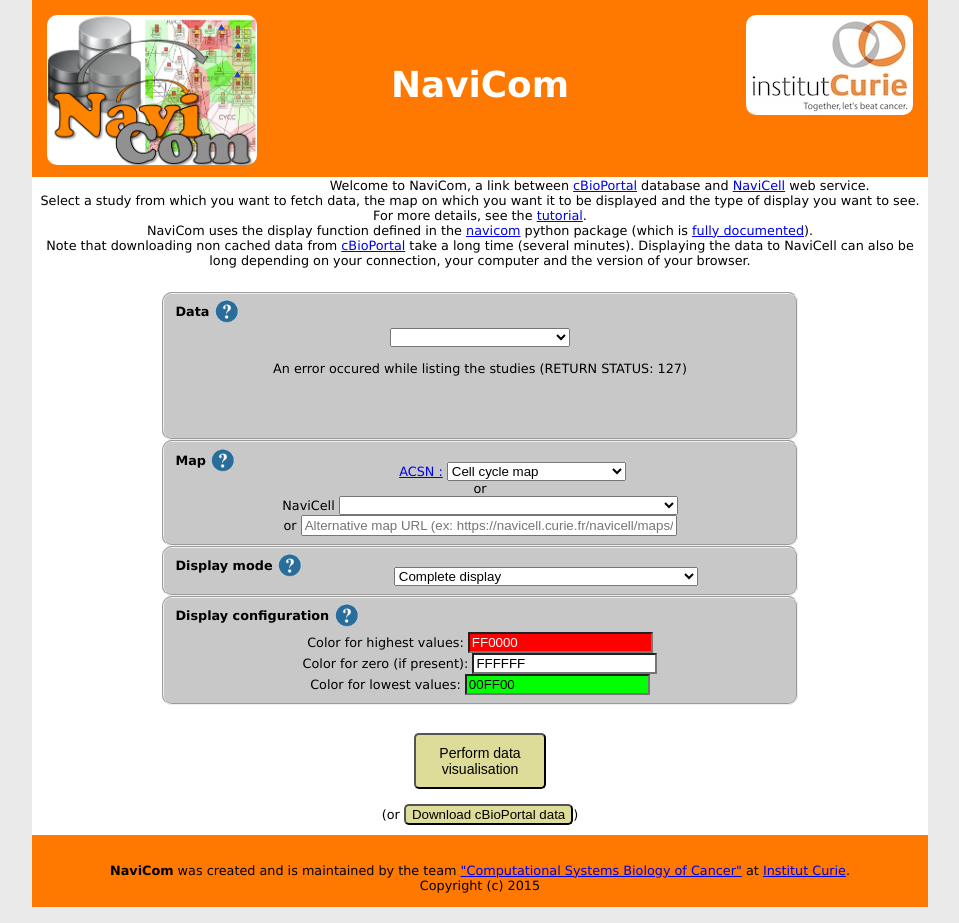
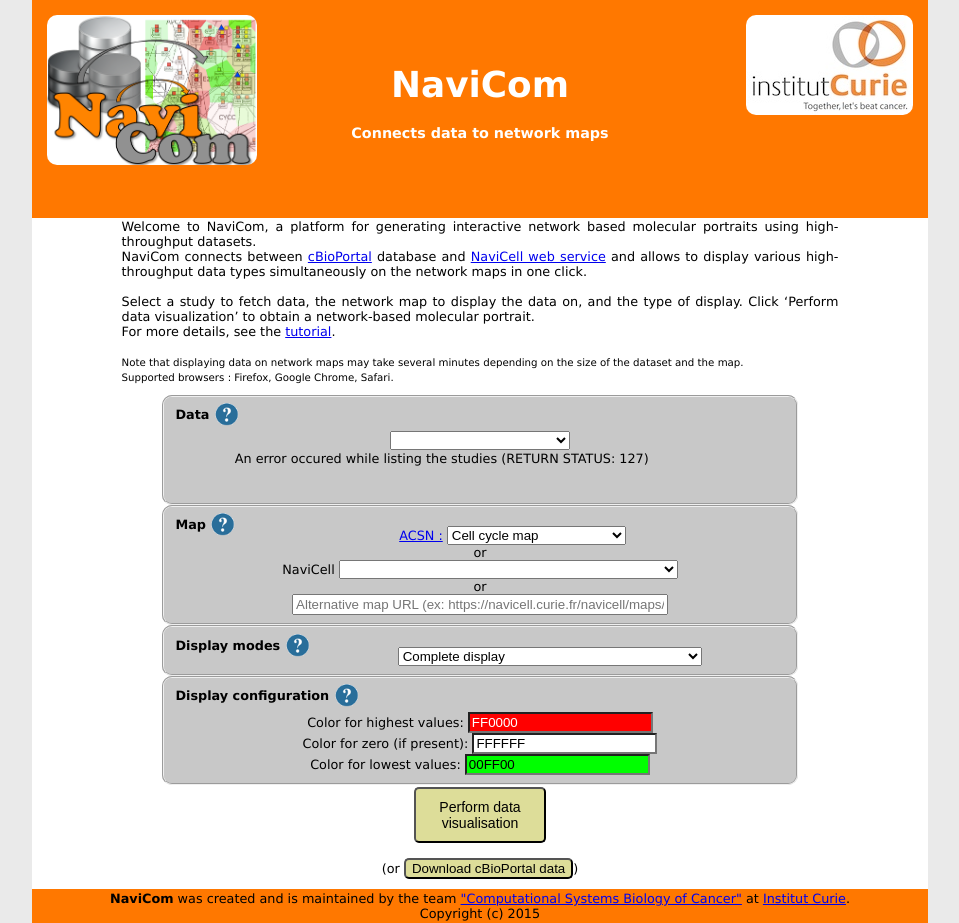
Before and after one commit to MathurinD/NaviCom_portal, a PHP site: page /bridge.php in a window 1280 px wide. Shown: the whole page, without its empty margins (160-1119 px from the left). Run offline with PHP 8.4, Linux system fonts and the light colour scheme; some libraries are stand-ins or nearby versions.

Commit message:
Improve presentation and tutorial
Add navicom paper figure, will be used for intro
Update navicom logo
Improve presentation of the portal
Improve error explanation in tutorial

```diff
--- a/bridge.css
+++ b/bridge.css
@@ -55,7 +55,7 @@ h1 {
     margin: auto;
     background: rgb(255, 120, 0);
     color: white;
-    width: 25%;
+    width: 40%;
     position: relative;
     top: -1em;
     margin-bottom: 1em;
@@ -64,6 +64,10 @@ h1 {
 h1 a {
     text-decoration: none;
     color: white;
+}
+
+#slogan {
+    font-size: 0.4em;
 }
 
 h2 {
@@ -77,6 +81,9 @@ h2 {
 
 p {
     padding: 1px;
+    margin: auto;
+    text-align: justify;
+    width: 80%;
 }
 
 form {
@@ -150,3 +157,7 @@ legend {
 .separator {
     height: 20em;
 }
+
+.small {
+    font-size: 0.8em;
+}
--- a/bridge.php
+++ b/bridge.php
@@ -27,16 +27,24 @@ define("DEST_LOGFILE", "3");
                 </a>
             </div>
             <h1>
-                <a href="bridge.php">NaviCom</a>
+                <a href="bridge.php">NaviCom</a><br/>
+                <span id='slogan'>Connects data to network maps</span>
             </h1>
         </header>
 
         <section>
         <p>
-            Welcome to NaviCom, a link between <a href="http://www.cbioportal.org">cBioPortal</a> database and <a href="http://navicell.curie.fr">NaviCell</a> web service.<br/>
-            Select a study from which you want to fetch data, the map on which you want it to be displayed and the type of display you want to see. For more details, see the <a href="./tutorial.html">tutorial</a>.<br/>
-            NaviCom uses the display function defined in the <a href="https://github.com/MathurinD/navicom">navicom</a> python package (which is <a href="./refman.pdf">fully documented</a>).<br/>
-            Note that downloading non cached data from <a href="http://www.cbioportal.org">cBioPortal</a> take a long time (several minutes). Displaying the data to NaviCell can also be long depending on your connection, your computer and the version of your browser.<br/>
+            <!--NaviCom uses the display function defined in the <a href="https://github.com/MathurinD/navicom">navicom</a> python package (which is <a href="./refman.pdf">fully documented</a>).<br/>-->
+        <!--Note that downloading non cached data from <a href="http://www.cbioportal.org">cBioPortal</a> take a long time (several minutes). Displaying the data to NaviCell can also be long depending on your connection, your computer and the version of your browser.<br/>-->
+
+        Welcome to NaviCom, a platform for generating interactive network based molecular portraits using high-throughput datasets.<br/>
+        NaviCom connects between <a href="http://www.cbioportal.org">cBioPortal</a> database and <a href="http://navicell.curie.fr">NaviCell web service</a> and allows to display various high-throughput data types simultaneously on the network maps in one click.<br/>
+        <br/>
+        Select a study to fetch data, the network map to display the data on, and the type of display. Click ‘Perform data visualization’ to obtain a network-based molecular portrait.<br/>
+For more details, see the <a href="./tutorial.html">tutorial</a>.<br/>
+    <br/>
+    <span class='small'>Note that displaying data on network maps may take several minutes depending on the size of the dataset and the map.<br/>
+        Supported browsers&nbsp;: Firefox, Google Chrome, Safari.</span>
         </p>
 
         <form id="nc_config" target="_blank" method="post" action="./cgi-bin/getData.py">
@@ -99,12 +107,14 @@ define("DEST_LOGFILE", "3");
                     <option value="alzheimer" title="Signaling pathways of Alzheimer's disease">Signaling pathways of Alzheimer's disease</option>
                 </select>
                 <br/>
-                or <input type="text" title="URL of a NaviCell map" id="map_url" placeholder="Alternative map URL (ex: https://navicell.curie.fr/navicell/maps/ewing/master/)"/>
+                or
+                <br/>
+                <input type="text" title="URL of a NaviCell map" id="map_url" placeholder="Alternative map URL (ex: https://navicell.curie.fr/navicell/maps/ewing/master/)"/>
                 </fieldset>
                 <!-- TODO input fields to specify local data or another map -->
 
                 <fieldset>
-                <legend for="display_selection">Display mode
+                <legend for="display_selection">Display modes
                     <a href="tutorial.html#help_display_mode"><img class="select_help" alt="Question mark" title="Method from navicom to use to display data" src="./images/question-mark.png"></a>
                 </legend><br/>
                 <select id="display_selection" name="display_selection">
```
Also changed, not shown: tutorial.html (+7 -2 lines), images/NaviCom_Figure.png (added), images/portal_navicom_logo.png, 1 other file.
